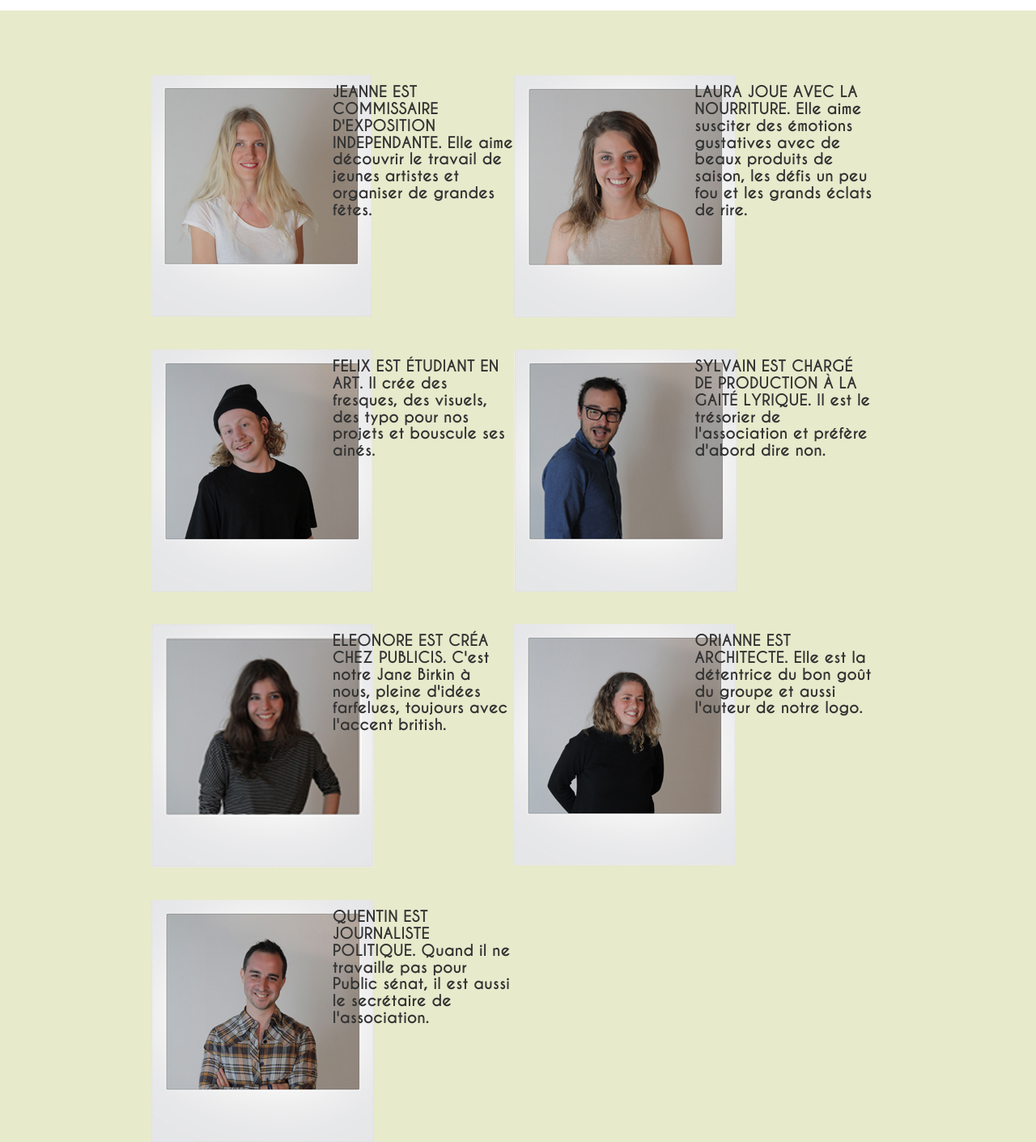
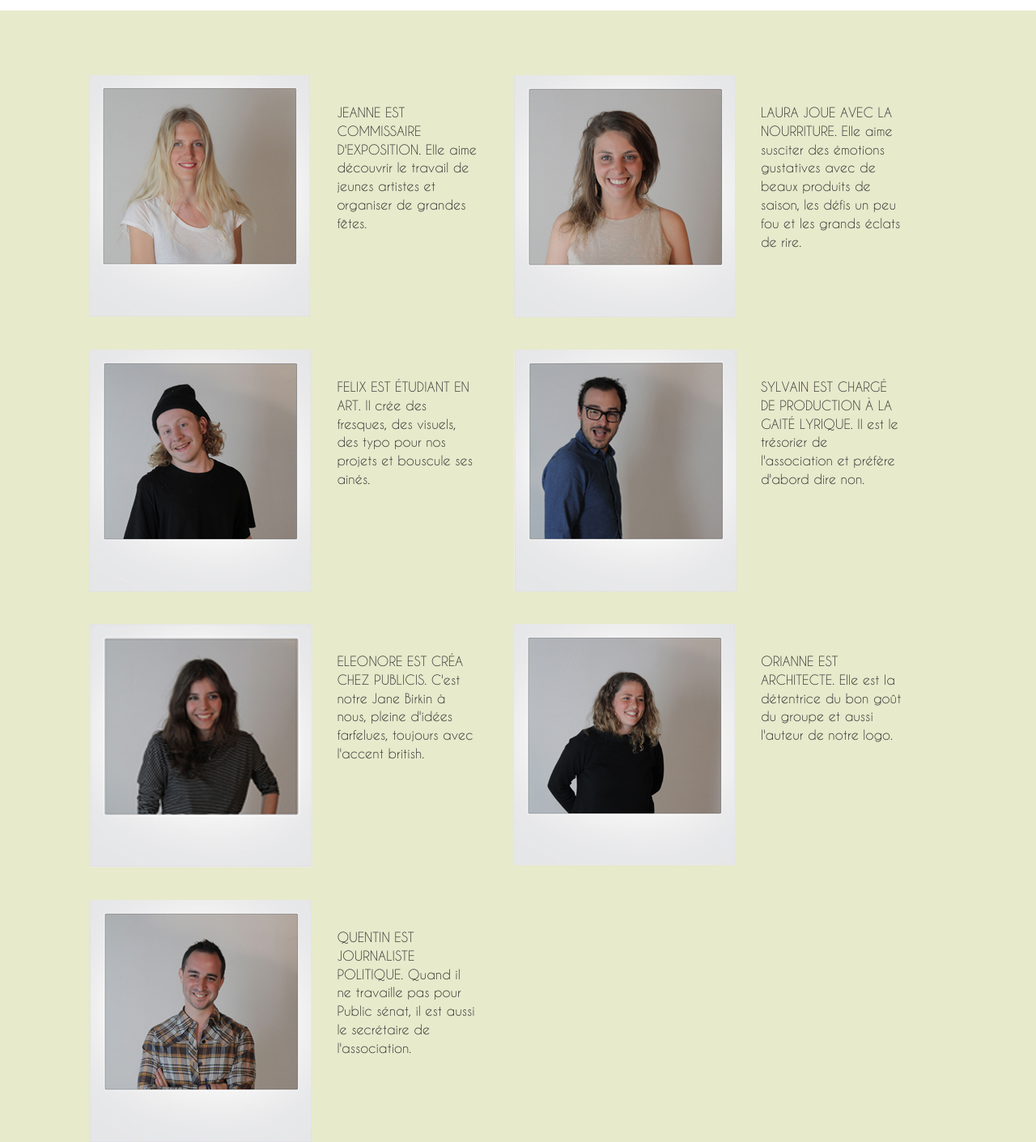
Before and after one commit to barbesparis/barbesparis.github.io, a plain HTML site: page lequipe.html in a window 1280 px wide. Shown: the part 60-1471 px from the top of the page at 81% size. Drawn offline with Linux system fonts and the light colour scheme.

Commit message:
edit equipe

```diff
--- a/bootstrap/css/style.css
+++ b/bootstrap/css/style.css
@@ -21,6 +21,11 @@ h1, h2, h3, h4, h5 {
 
 h4 {
   font-size:19px;
+}
+
+.equipe {
+  font-size:16px;
+  margin-top:35px;
 }
 
 .orange{
--- a/lequipe.html
+++ b/lequipe.html
@@ -3,6 +3,8 @@
   <head>
     <link type="text/css" rel="stylesheet" href="bootstrap/css/bootstrap.css">
     <link type="text/css" rel="stylesheet" href="bootstrap/css/style.css">
+
+
   </head>
 
   <body class='beige'>
@@ -25,7 +27,7 @@
       </div>
       </div>
 
-    <div class='container'>
+    <div style='width:90%' class='container'>
 
       <!--Début bloc les membres fondateurs -->
 
@@ -35,22 +37,22 @@
       <div class='row m40 padding-text'>
 
         <div class='col-lg-6'>
-          <div class='col-lg-6'>
+          <div class='col-lg-7'>
             <img src='images/jeanne.jpg'>
           </div>
-          <div class='col-lg-6'>
-            <h4> JEANNE EST COMMISSAIRE D'EXPOSITION INDEPENDANTE.
+          <div class='col-lg-4 equipe'>
+             JEANNE EST COMMISSAIRE D'EXPOSITION.
 Elle aime découvrir le travail de jeunes artistes et organiser de grandes fêtes.
           </div>
         </div>
 
         <div class='col-lg-6'>
-          <div class='col-lg-6'>
+          <div class='col-lg-7'>
             <img src='images/laura.jpg'>
           </div>
-          <div class='col-lg-6'>
-          <h4> LAURA JOUE AVEC LA NOURRITURE.
-Elle aime susciter des émotions gustatives avec de beaux produits de saison, les défis un peu fou et les grands éclats de rire. </h4>
+          <div class='col-lg-4 equipe'>
+           LAURA JOUE AVEC LA NOURRITURE.
+Elle aime susciter des émotions gustatives avec de beaux produits de saison, les défis un peu fou et les grands éclats de rire.
           </div>
         </div>
 
@@ -59,22 +61,22 @@ Elle aime susciter des émotions gustatives avec de beaux produits de saison, le
       <div class='row m40 padding-text'>
 
         <div class='col-lg-6'>
-          <div class='col-lg-6'>
+          <div class='col-lg-7'>
             <img src='images/felix.jpg'>
           </div>
-          <div class='col-lg-6'>
-            <h4>FELIX EST ÉTUDIANT EN ART.
-Il crée des fresques, des visuels, des typo pour nos projets et bouscule ses ainés. </h4>
+          <div class='col-lg-4 equipe'>
+          FELIX EST ÉTUDIANT EN ART.
+Il crée des fresques, des visuels, des typo pour nos projets et bouscule ses ainés.
           </div>
         </div>
 
         <div class='col-lg-6'>
-          <div class='col-lg-6'>
+          <div class='col-lg-7'>
             <img src='images/sylvain.jpg'>
           </div>
-          <div class='col-lg-6'>
-          <h4> SYLVAIN EST CHARGÉ DE PRODUCTION À LA GAITÉ LYRIQUE.
-Il est le trésorier de l'association et préfère d'abord dire non.</h4>
+          <div class='col-lg-4 equipe'>
+          SYLVAIN EST CHARGÉ DE PRODUCTION À LA GAITÉ LYRIQUE.
+Il est le trésorier de l'association et préfère d'abord dire non.
           </div>
         </div>
 
@@ -83,22 +85,22 @@ Il est le trésorier de l'association et préfère d'abord dire non.</h4>
       <div class='row m40 padding-text'>
 
         <div class='col-lg-6'>
-          <div class='col-lg-6'>
+          <div class='col-lg-7'>
             <img src='images/eleonore.jpg'>
           </div>
-          <div class='col-lg-6'>
-            <h4> ELEONORE EST CRÉA CHEZ PUBLICIS.
-C'est notre Jane Birkin à nous, pleine d'idées farfelues, toujours avec l'accent british.</h4>
+          <div class='col-lg-4 equipe'>
+            ELEONORE EST CRÉA CHEZ PUBLICIS.
+C'est notre Jane Birkin à nous, pleine d'idées farfelues, toujours avec l'accent british.
           </div>
 		 </div>
 
         <div class='col-lg-6'>
-          <div class='col-lg-6'>
+          <div class='col-lg-7'>
             <img src='images/orianne.jpg'>
           </div>
-          <div class='col-lg-6'>
-            <h4> ORIANNE EST ARCHITECTE.
-Elle est la détentrice du bon goût du groupe et aussi l'auteur de notre logo.</h4>
+          <div class='col-lg-4 equipe'>
+            ORIANNE EST ARCHITECTE.
+Elle est la détentrice du bon goût du groupe et aussi l'auteur de notre logo.
           </div>
         </div>
 
@@ -108,12 +110,12 @@ Elle est la détentrice du bon goût du groupe et aussi l'auteur de notre logo.<
       <div class='row m40 padding-text'>
 
         <div class='col-lg-6'>
-          <div class='col-lg-6'>
+          <div class='col-lg-7'>
             <img src='images/quentin.jpg'>
           </div>
-          <div class='col-lg-6'>
-          <h4>QUENTIN EST JOURNALISTE POLITIQUE.
-Quand il ne travaille pas pour Public sénat, il est aussi le secrétaire de l'association. </h4>
+          <div class='col-lg-4 equipe'>
+          QUENTIN EST JOURNALISTE POLITIQUE.
+Quand il ne travaille pas pour Public sénat, il est aussi le secrétaire de l'association.
           </div>
         </div>
 
```
